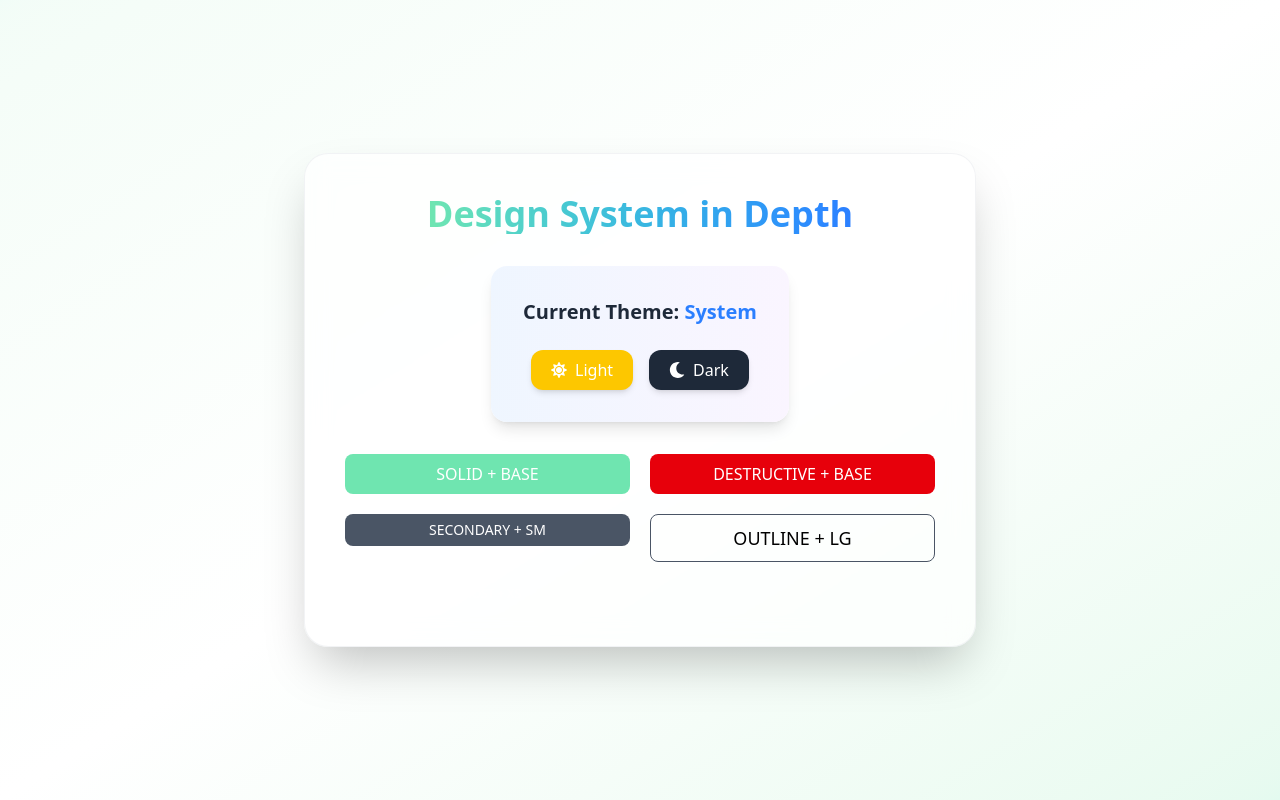
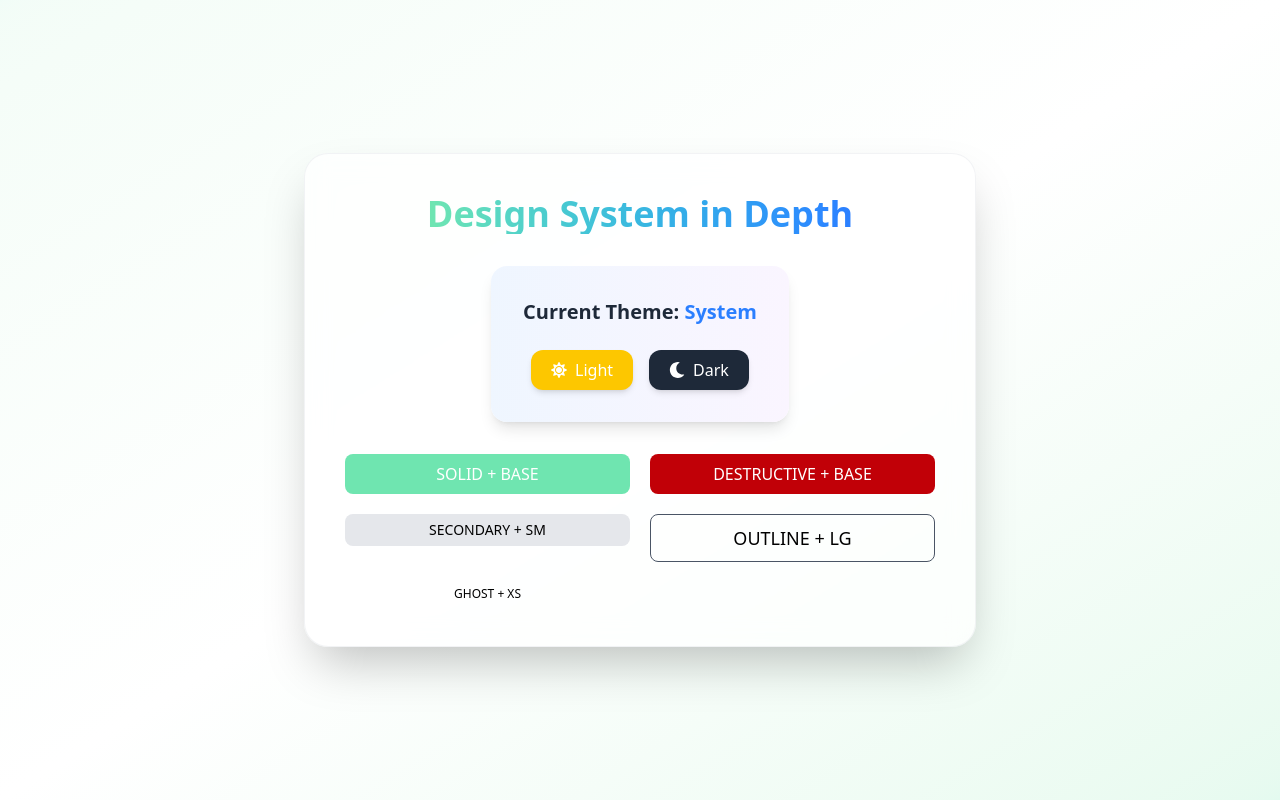
Before and after one commit to HassanAbdelhamed22/nextjs-design-system, a Next.js app: page / in a window 1280 px wide. Built offline with nearby package versions, Linux system fonts and the light colour scheme.

Commit message:
update dark mode colors in button component

```diff
--- a/src/app/components/ui/Button.tsx
+++ b/src/app/components/ui/Button.tsx
@@ -9,11 +9,11 @@ const buttonVariants = cva(
       variant: {
         solid:
           "bg-primary text-white dark:bg-primary dark:text-white hover:opacity-90",
-        destructive: "bg-red-600 hover:bg-red-700",
-        secondary: "bg-gray-600 hover:bg-gray-700",
+        destructive: "bg-red-700 hover:bg-red-800 dark:bg-red-600 dark:hover:bg-red-700",
+        secondary: "bg-gray-200 text-black hover:bg-gray-300 dark:bg-gray-700 dark:text-white dark:hover:bg-gray-600",
         outline:
           "bg-transparent text-black border border-gray-600 hover:bg-gray-600 dark:text-white dark:border-gray-500 dark:hover:bg-gray-600",
-        ghost: "bg-transparent hover:bg-gray-600",
+        ghost: "bg-transparent text-black hover:bg-gray-200 dark:text-white dark:hover:bg-gray-700",
       },
       size: {
         xs: "px-2 text-xs h-6",
```
